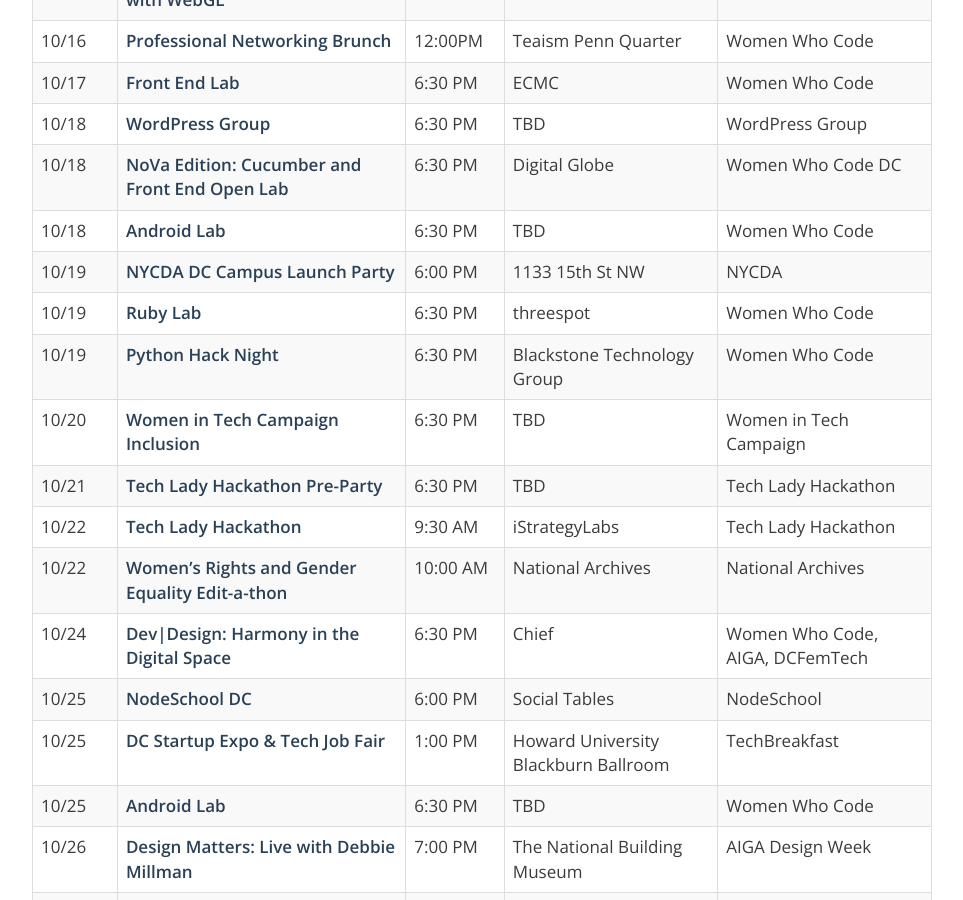
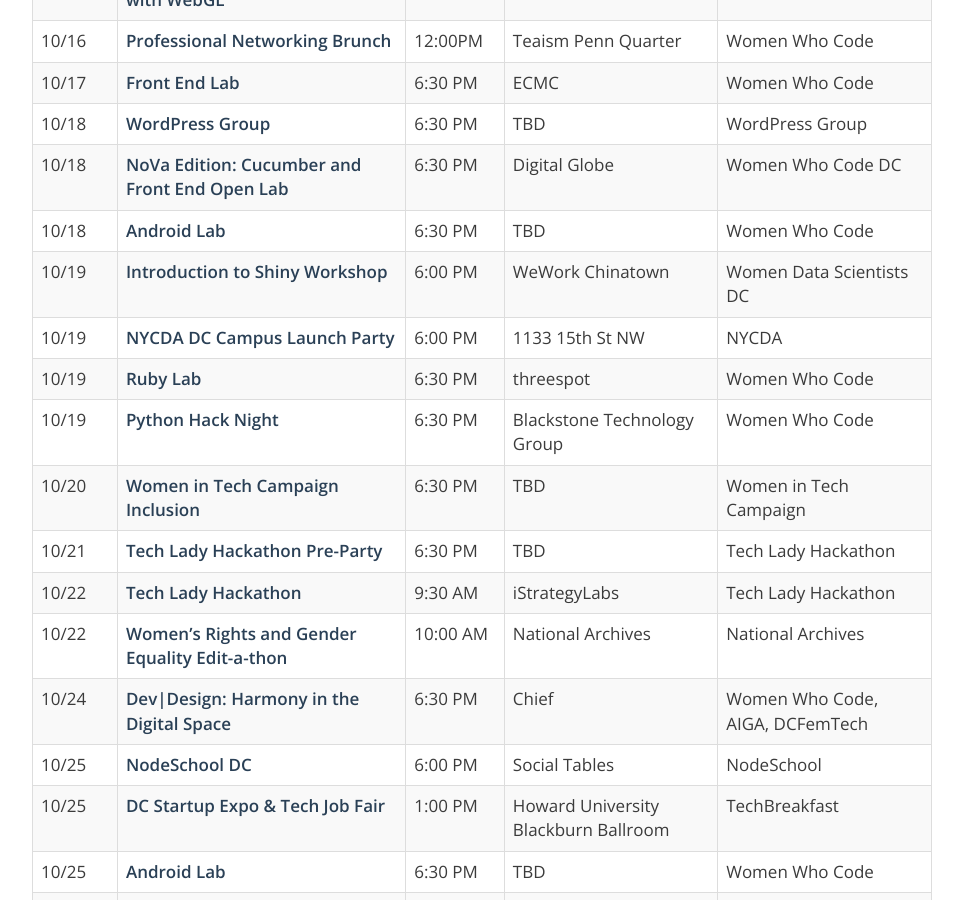
Before and after one commit to dcfemtech/dcfemtech.github.io, a Jekyll site: the page built from _events/tourdecode.markdown, in a window 1280 px wide and 900 px high, scrolled down 1219 px. Shown: the whole window, without its empty margins (158-1121 px from the left). Built offline with Jekyll 4.4.1, drawn with Linux system fonts in a browser that asks for light colours.

Commit message:
Update tourdecode.markdown

```diff
--- a/_events/tourdecode.markdown
+++ b/_events/tourdecode.markdown
@@ -37,6 +37,7 @@
 | 10/18 | [WordPress Group](#) | 6:30 PM | TBD | WordPress Group |
 | 10/18 | [NoVa Edition: Cucumber and Front End Open Lab](http://www.meetup.com/Women-Who-Code-DC/events/234440876/?rv=ea1&_af=event&_af_eid=234440876&https=off) | 6:30 PM | Digital Globe | Women Who Code DC |
 | 10/18 | [Android Lab](https://www.meetup.com/Women-Who-Code-DC/events/pjkzrlyvnbxb/)| 6:30 PM | TBD | Women Who Code |
+| 10/19 | [Introduction to Shiny Workshop](https://www.meetup.com/WomenDataScientistsDC/events/234619429/) | 6:00 PM | WeWork Chinatown | Women Data Scientists DC |
 | 10/19 | [NYCDA DC Campus Launch Party](#) | 6:00 PM | 1133 15th St NW | NYCDA |
 | 10/19 | [Ruby Lab](https://www.meetup.com/Women-Who-Code-DC/events/233738441/) | 6:30 PM | threespot | Women Who Code |
 | 10/19 | [Python Hack Night](https://www.meetup.com/Women-Who-Code-DC/events/226817460/) | 6:30 PM | Blackstone Technology Group | Women Who Code |
```
